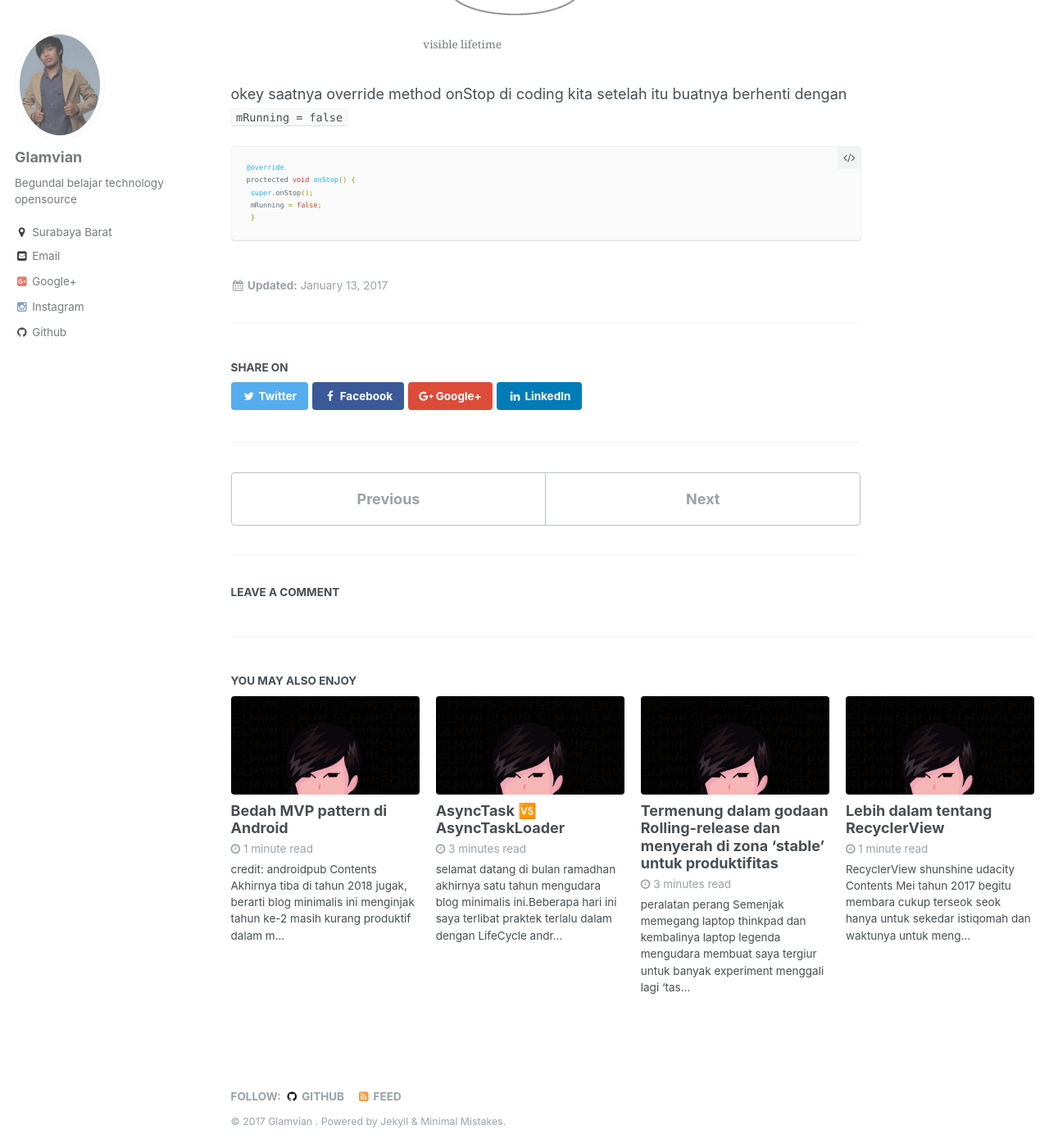
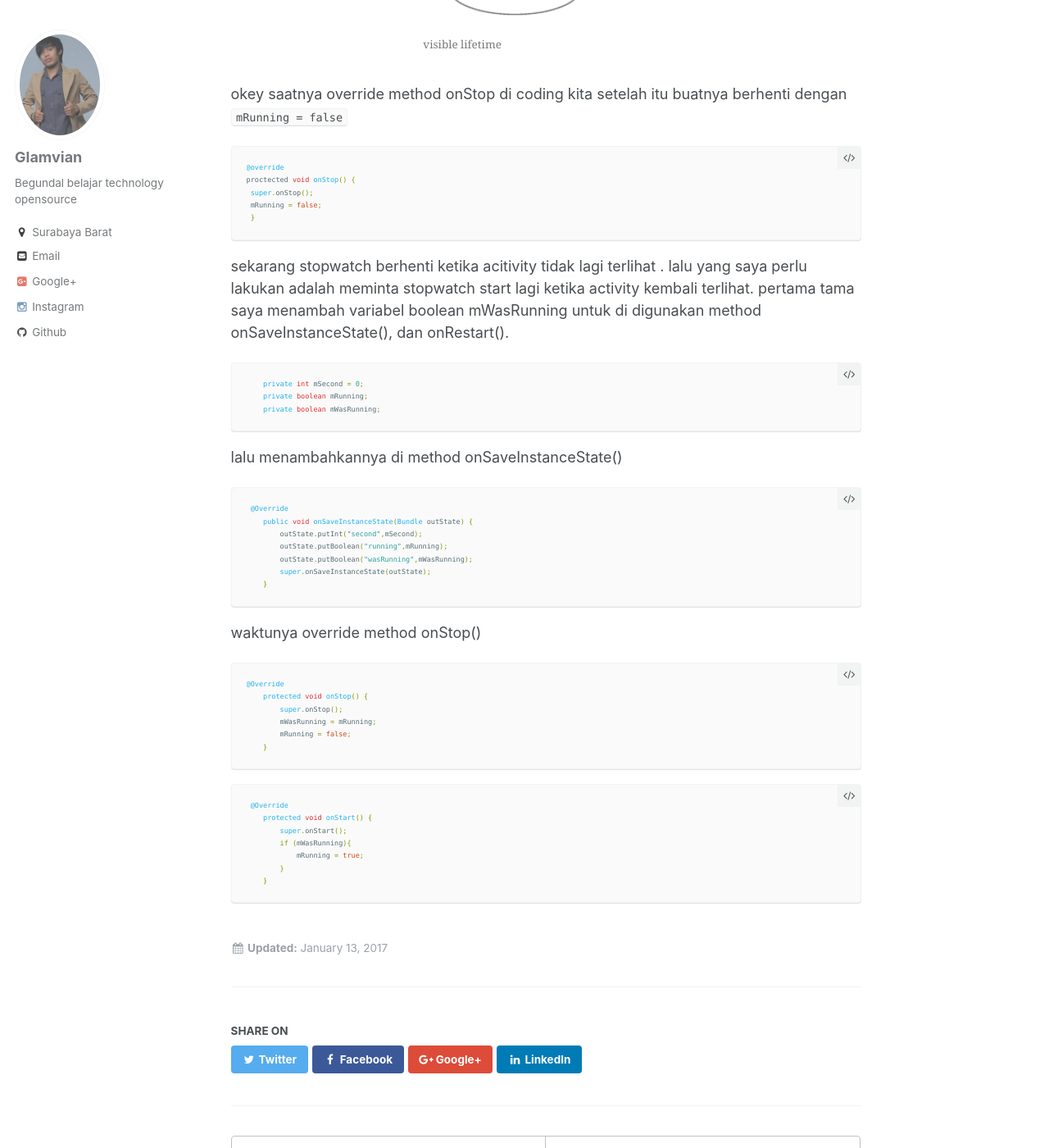
Before and after one commit to piyan13/glamvian12, a Jekyll site: the page built from _posts/2017-01-13-Mendalami-LifeCycle-Activity.md, in a window 1280 px wide and 1400 px high, scrolled down 6870 px. Shown: the whole window at 82% size. Built offline with Jekyll 4.4.1, drawn with Linux system fonts in a browser that asks for light colours; comment, search, counter and statistics services are not loaded; some of the changed text lies outside the part shown.

Commit message:
edit post mendalami lifecycle part5 snippet code method onStop()

````diff
--- a/_posts/2017-01-13-Mendalami-LifeCycle-Activity.md
+++ b/_posts/2017-01-13-Mendalami-LifeCycle-Activity.md
@@ -102,3 +102,41 @@ proctected void onStop() {
  mRunning = false;
  }
  ```
+sekarang stopwatch berhenti ketika acitivity tidak lagi terlihat . lalu yang saya perlu lakukan adalah meminta stopwatch start lagi ketika activity kembali terlihat. pertama tama saya menambah variabel boolean mWasRunning untuk di digunakan method onSaveInstanceState(), dan onRestart().
+
+```java
+    private int mSecond = 0;
+    private boolean mRunning;
+    private boolean mWasRunning;
+```
+lalu menambahkannya di method onSaveInstanceState()
+
+```java
+ @Override
+    public void onSaveInstanceState(Bundle outState) {
+        outState.putInt("second",mSecond);
+        outState.putBoolean("running",mRunning);
+        outState.putBoolean("wasRunning",mWasRunning);
+        super.onSaveInstanceState(outState);
+    }
+```
+waktunya override method onStop()
+
+```java
+@Override
+    protected void onStop() {
+        super.onStop();
+        mWasRunning = mRunning;
+        mRunning = false;
+    }
+```
+
+```java
+ @Override
+    protected void onStart() {
+        super.onStart();
+        if (mWasRunning){
+            mRunning = true;
+        }
+    }
+```
````
Also changed, not shown: 5 other files.
